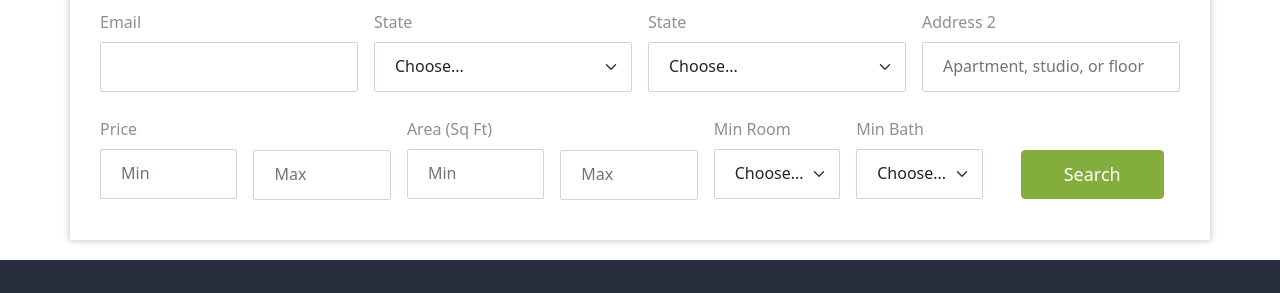
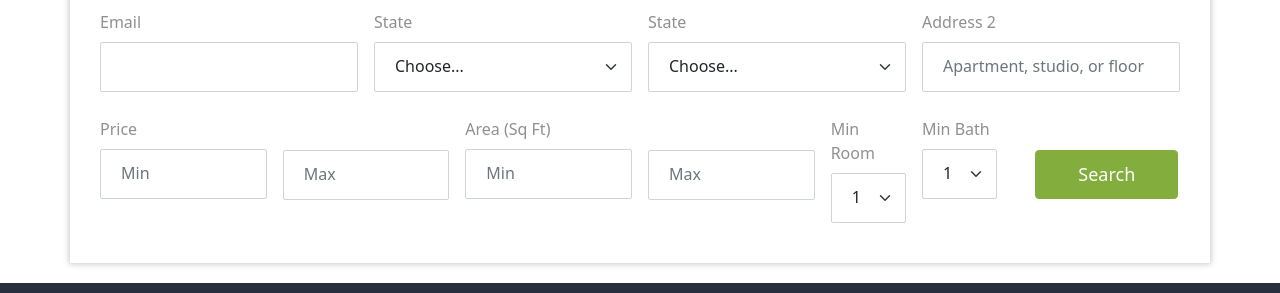
Before and after one commit to Elcin500/FinalProject, a plain HTML site: page index.html in a window 1280 px wide. Shown: the part 663-956 px from the top of the page. Drawn offline with nearby package versions, Linux system fonts and the light colour scheme.

Commit message:
save seacrh

```diff
--- a/assets/sass/_index.scss
+++ b/assets/sass/_index.scss
@@ -133,15 +133,21 @@ main {
                 color: #8f8f8f;
             }
 
-            .col-md-2 {
-                margin-right: 0px;
-                width: 14%;
-            }
+// Bura Islemir width verdiyime gore
+            // @media screen and (max-width:960px){
 
-            .col-md-1 {
-                margin-right: 0px;
-                width: 13%;
-            }
+            //     .col-lg-2 {
+            //         margin-right: 0px;
+            //         width: 14%;
+            //     }
+
+            //     .col-lg-1 {
+            //         margin-right: 0px;
+            //         width: 13%;
+            //     }
+            // }
+
+
 
             .no-label {
                 input {
--- a/index.html
+++ b/index.html
@@ -141,41 +141,39 @@
                                 <input type="text" class="form-control" id="inputAddress2"
                                     placeholder="Apartment, studio, or floor">
                             </div>
-                            <div class="col-md-2 ">
+                            <div class="col-lg-2  col-sm-12">
                                 <label for="inputCity" class="form-label">Price</label>
                                 <input type="text" class="form-control" placeholder="Min" id="inputCity">
                             </div>
-                            <div class="col-md-2  no-label">
+                            <div class="col-lg-2  col-sm-12 no-label">
                                 <!-- <label for="inputCity" class="form-label">Max</label> -->
                                 <input type="text" class="form-control" placeholder="Max" id="inputCity">
                             </div>
-                            <div class="col-md-2 ">
+                            <div class="col-lg-2 col-sm-12 ">
                                 <label for="inputCity" class="form-label">Area (Sq Ft)</label>
                                 <input type="text" class="form-control" placeholder="Min" id="inputCity">
                             </div>
-                            <div class="col-md-2  no-label">
+                            <div class="col-lg-2  col-sm-12 no-label">
                                 <!-- <label for="inputCity" class="form-label">Max</label> -->
                                 <input type="text" class="form-control" placeholder="Max"  id="inputCity">
                             </div>
-                            <div class="col-md-1">
+                            <div class="col-lg-1 col-sm-12">
                                 <label for="inputState" class="form-label">Min Room</label>
                                 <select id="inputState" class="form-select">
-                                    <option selected>Choose...</option>
-                                    <option>1</option>
+                                    <option selected>1</option>
                                     <option>2</option>
                                     <option>3</option>
                                 </select>
                             </div>
-                            <div class="col-md-1">
+                            <div class="col-lg-1 col-sm-12">
                                 <label for="inputState" class="form-label">Min Bath</label>
                                 <select id="inputState" class="form-select">
-                                    <option selected>Choose...</option>
-                                    <option>1</option>
+                                    <option selected>1</option>
                                     <option>2</option>
                                     <option>3</option>
                                 </select>
                             </div>
-                            <div class="col-md-2">
+                            <div class="col-lg-2">
                                 <button type="submit" class="btn btn-primary">Search</button>
                             </div>
                         </form>
```
Also changed, not shown: assets/css/style.css, assets/css/style.min.css, 2 other files.
